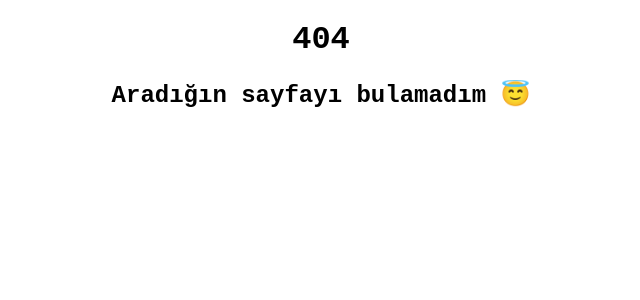
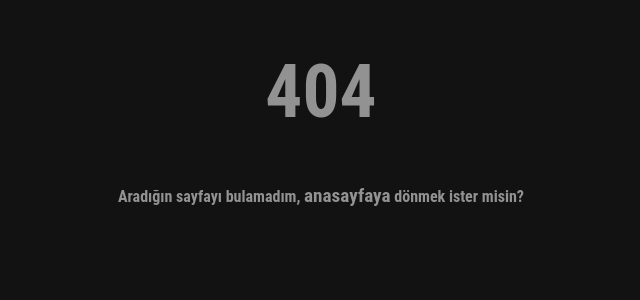
Before and after one commit to zeynelcoder/zeynelcoder.github.io, a PHP site: page /404.html in a window 1280 px wide. Shown: the top 300 px of the page, without its empty margins (319-959 px from the left). Run offline with PHP 8.4, Linux system fonts and the light colour scheme.

Commit message:
Add files via upload

```diff
--- a/404.html
+++ b/404.html
@@ -5,24 +5,12 @@
     <meta http-equiv="X-UA-Compatible" content="IE=edge">
     <meta name="viewport" content="width=device-width, initial-scale=1.0">
     <link rel="icon" type="image/x-icon" href="img/icon.png">
+    <link rel="stylesheet" href="style.css">
     <title>404 | Aradığın sayfayı bulamadık 😇</title>
 </head>
 <body>
-    <h1>404</h1>
-    <h2>Aradığın sayfayı bulamadım 😇</h2>
-    <style>
-        h1{
-            text-align: center;
-            font-family: 'Courier New', Courier, monospace;
-        }
-        h2{
-            text-align: center;
-            font-family: 'Courier New', Courier, monospace;
-        }
-        h5{
-            text-align: center;
-            font-family: 'Courier New', Courier, monospace;
-        }
-    </style>
+
+    <h1 id="dortyuzdort">404</h1>
+    <b id="dort">Aradığın sayfayı bulamadım, <a href="https://zeynelcoder.github.io">anasayfaya</a> dönmek ister misin?</b>
 </body>
 </html>
--- a/style.css
+++ b/style.css
@@ -166,6 +166,17 @@
     width: fit-content;
 }
 
+#dortyuzdort{
+    text-align: center;
+    font-size: 55pt;
+}
+
+#dort{
+    display: block;
+    width: fit-content;
+    margin: auto;
+}
+
 @media only screen and (max-width: 600px) {
     #pp{
         width: 270px;
```
